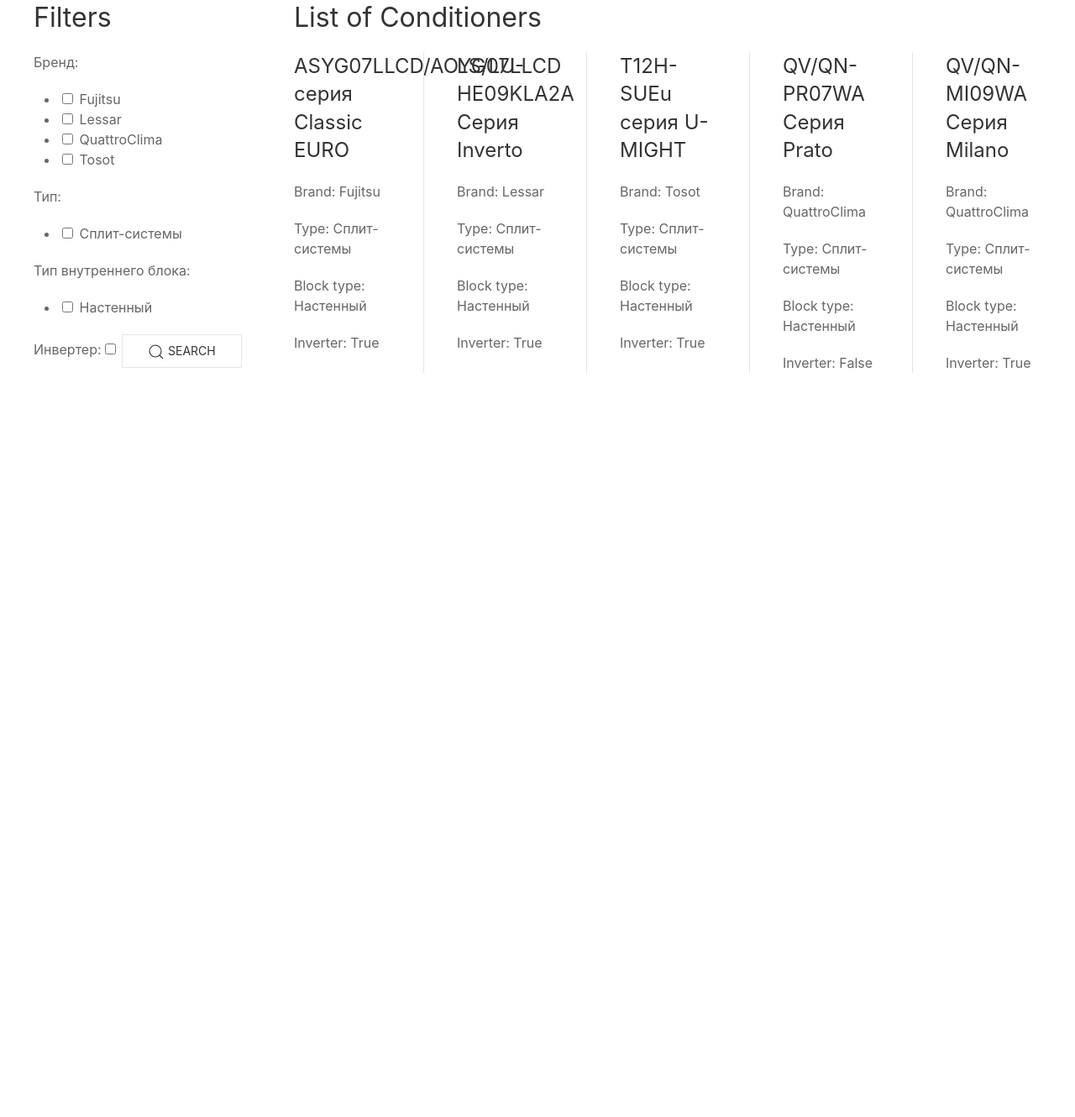
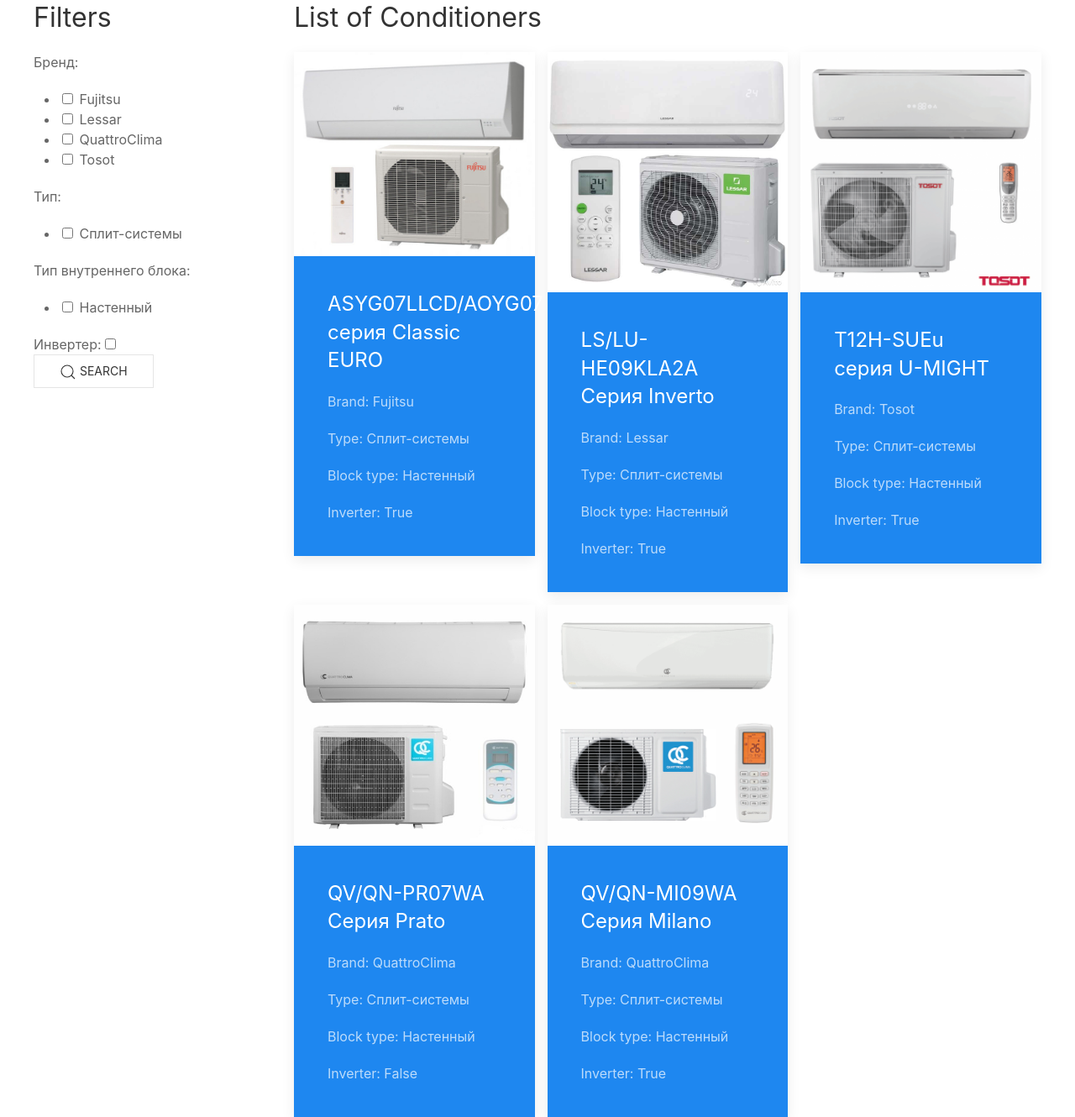
Before and after one commit to dmitrybarchuk/navel-python, a Django app: template navel/catalogue/templates/catalogue/index.html in a window 1280 px wide. Shown: the whole page at 84% size. Before the commit the page ends 444 px from the top, so only its background shows below. Run offline with Django 3.2, Linux system fonts and the light colour scheme; the template is opened without the code that fills it: values that come from a table or form of the project are taken from there, others are empty; data comes from the database, SQL or seed files in the repository; both versions use the stored data as it was after the commit; tables that the repository leaves empty hold one stand-in row (values such as "Sample post"); parts of the project's set-up code (start-up, migrations or seed data) failed here and were passed over; some libraries are stand-ins or nearby versions.

Commit message:
images in conditioner

```diff
--- a/navel/catalogue/admin.py
+++ b/navel/catalogue/admin.py
@@ -8,7 +8,7 @@
 
 class AdminConditioner(admin.ModelAdmin):
     list_display = ('title', 'brand', 'type', 'block_type', 'date_added')
-    prepopulated_fields = {'slug': ('brand', 'title', )}
+    prepopulated_fields = {'slug': ('title', )}
     search_fields = ('title', 'brand', 'type', 'block_type',)
     list_filter = ('brand', 'type', 'block_type',)
 
--- a/navel/catalogue/models.py
+++ b/navel/catalogue/models.py
@@ -11,6 +11,7 @@
     brand = models.ForeignKey('Brand', related_name='conditioner', verbose_name=u'Бренд', to_field='title')
     type = models.ForeignKey('Type', related_name='conditioner', verbose_name=u'Тип')
     block_type = models.ForeignKey('BlockType', related_name='conditioner', verbose_name=u'Тип внутреннего блока')
+    image = models.ImageField(upload_to='conditioners', blank=True, verbose_name=u'Изображение')
     date_added = models.DateTimeField(auto_now_add=True, verbose_name=u'Дата добавления')
 
     class Meta:
--- a/navel/catalogue/templates/catalogue/index.html
+++ b/navel/catalogue/templates/catalogue/index.html
@@ -6,21 +6,28 @@
 
             <h2>Filters</h2>
             <form method="get" class="uk-form-stacked">
-                {{ filter_form }}
+                {{ filter_form }}<br>
                 <button class="uk-button uk-button-default" type="submit"><span uk-icon="icon: search"></span> Search</button>
             </form>
         </div>
         <div class="uk-width-3-4">
 
             <h2>List of Conditioners</h2>
-            <div class="uk-grid-divider uk-child-width-expand@s" uk-grid>
+            <div class="uk-grid-small uk-child-width-1-2@s uk-child-width-1-3@m" uk-grid>
                 {% for conditioner in conditioners %}
                     <div>
-                        <h3>{{ conditioner.title }}</h3>
-                        <p>Brand: {{ conditioner.brand }}</p>
-                        <p>Type: {{ conditioner.type }}</p>
-                        <p>Block type: {{ conditioner.block_type }}</p>
-                        <p>Inverter: {{ conditioner.inverter }}</p>
+                        <div class="uk-card uk-card-primary ul-light">
+                            <div class="uk-card-media-top">
+                                {% if conditioner.image %}<img src="{{ conditioner.image.url }}" alt="{{ conditioner.title }}" class="">{% endif %}
+                            </div>
+                            <div class="uk-card-body">
+                                <h3 class="uk-card-title">{{ conditioner.title }}</h3>
+                                <p>Brand: {{ conditioner.brand }}</p>
+                                <p>Type: {{ conditioner.type }}</p>
+                                <p>Block type: {{ conditioner.block_type }}</p>
+                                <p>Inverter: {{ conditioner.inverter }}</p>
+                            </div>
+                        </div>
                     </div>
                 {% endfor %}
             </div>
--- a/navel/navel/settings.py
+++ b/navel/navel/settings.py
@@ -37,6 +37,7 @@
     'django.contrib.messages',
     'django.contrib.staticfiles',
     'catalogue.apps.CatalogueConfig',
+    'easy_thumbnails',
 ]
 
 
@@ -119,3 +120,7 @@
 # https://docs.djangoproject.com/en/1.11/howto/static-files/
 
 STATIC_URL = '/static/'
+MEDIA_URL = '/media/'
+
+MEDIA_ROOT = os.path.join(BASE_DIR, 'media')
+STATIC_ROOT = os.path.join(BASE_DIR, 'static')
--- a/navel/navel/urls.py
+++ b/navel/navel/urls.py
@@ -15,8 +15,10 @@
 """
 from django.conf.urls import url, include
 from django.contrib import admin
+from django.conf.urls.static import static
 
+from navel import settings
 urlpatterns = [
     url(r'^admin/', admin.site.urls),
     url(r'^catalogue/', include('catalogue.urls')),
-]
+] + static(settings.MEDIA_URL, document_root=settings.MEDIA_ROOT)
--- a/requirements.txt
+++ b/requirements.txt
@@ -1 +1,2 @@
 Django==1.11
+Pillow
```
Also changed, not shown: navel/catalogue/migrations/0009_conditioner_image.py (added), navel/db.sqlite3, navel/media/conditioners/Lessar-Rational.jpg (added), navel/media/conditioners/QC-Milano.png (added), navel/media/conditioners/QC-Prato.jpg (added), navel/media/conditioners/fujitsu-LLCD.jpg (added), navel/media/conditioners/t12-sue.png (added).
